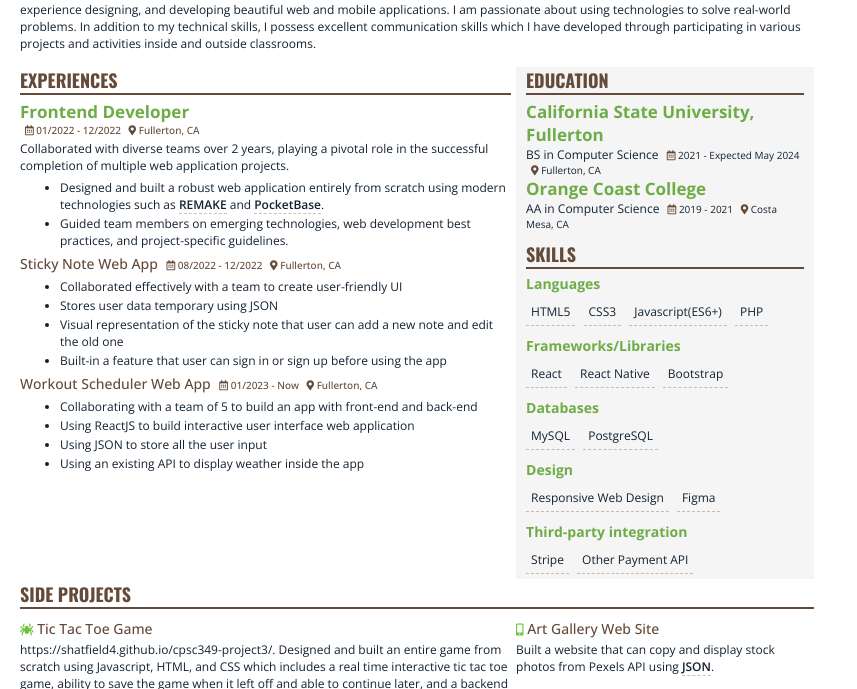
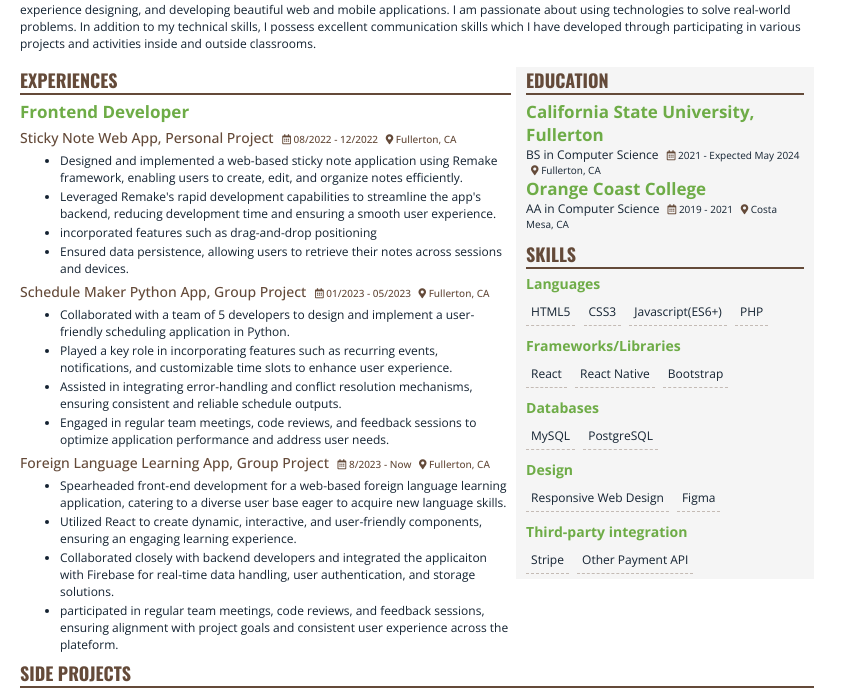
Before and after one commit to Chingsan53/resume, a website: page src/index.html in a window 1280 px wide. Shown: the part 107-796 px from the top of the page, without its empty margins (0-857 px from the left). Drawn offline with nearby package versions, Linux system fonts and the light colour scheme; files that its build step writes are made by us from their sources.

Commit message:
update resume's skillset and experience

```diff
--- a/src/index.html
+++ b/src/index.html
@@ -47,7 +47,7 @@
                         <div class="experience-location second-title">
                             Frontend Developer
                         </div>
-                        <div class="experience-title third-title">
+                        <!-- <div class="experience-title third-title">
 
                             <span class="metadata">
                                 <i class="far fa-calendar-alt"></i> 01/2022 - 12/2022
@@ -67,14 +67,15 @@
                             <li>Guided team members on emerging technologies, web development best practices, and
                                 project-specific guidelines.</li>
 
-                        </ul>
+                        </ul> -->
                     </div>
                     <div class="experience">
                         <div class="experience-location second-title">
 
                         </div>
+                        <!-- Sticky Note Web App -->
                         <div class="experience-title third-title">
-                            Sticky Note Web App
+                            Sticky Note Web App, Personal Project
                             <span class="metadata">
                                 <i class="far fa-calendar-alt"></i> 08/2022 - 12/2022
                                 <i class="fas fa-map-marker-alt pin"></i> <span>Fullerton, CA</span>
@@ -85,17 +86,17 @@
 
                         </div>
                         <ul class="more">
-                            <li> Collaborated effectively with a team to create user-friendly UI</li>
-                            <li> Stores user data temporary using JSON </li>
-                            <li> Visual representation of the sticky note that user can add a new note and edit the old
-                                one</li>
-                            <li> Built-in a feature that user can sign in or sign up before using the app</li>
+                            <li> Designed and implemented a web-based sticky note application using Remake framework, enabling users to create, edit, and organize notes efficiently.</li>
+                            <li> Leveraged Remake's rapid development capabilities to streamline the app's backend, reducing development time and ensuring a smooth user experience. </li>
+                            <li> incorporated features such as drag-and-drop positioning</li>
+                            <li> Ensured data persistence, allowing users to retrieve their notes across sessions and devices. </li>
                         </ul>
 
+                        <!-- Foreign Language Learning App -->
                         <div class="experience-title third-title">
-                            Workout Scheduler Web App
+                            Schedule Maker Python App, Group Project
                             <span class="metadata">
-                                <i class="far fa-calendar-alt"></i> 01/2023 - Now
+                                <i class="far fa-calendar-alt"></i> 01/2023 - 05/2023
                                 <i class="fas fa-map-marker-alt pin"></i> <span>Fullerton, CA</span>
                             </span>
                         </div>
@@ -104,11 +105,33 @@
 
                         </div>
                         <ul class="more">
-                            <li> Collaborating with a team of 5 to build an app with front-end and back-end</li>
-                            <li> Using ReactJS to build interactive user interface web application </li>
-                            <li> Using JSON to store all the user input</li>
-                            <li> Using an existing API to display weather inside the app</li>
+                            <li> Collaborated with a team of 5 developers to design and implement a user-friendly scheduling application in Python.</li>
+                            <li> Played a key role in incorporating features such as recurring events, notifications, and customizable time slots to enhance user experience. </li>
+                            <li> Assisted in integrating error-handling and conflict resolution mechanisms, ensuring consistent and reliable schedule outputs.</li>
+                            <li> Engaged in regular team meetings, code reviews, and feedback sessions to optimize application performance and address user needs. </li>
                         </ul>
+
+
+
+                        <!-- Foreign Language Learning App -->
+                        <div class="experience-title third-title">
+                            Foreign Language Learning App, Group Project
+                            <span class="metadata">
+                                <i class="far fa-calendar-alt"></i> 8/2023 - Now
+                                <i class="fas fa-map-marker-alt pin"></i> <span>Fullerton, CA</span>
+                            </span>
+                        </div>
+
+                        <div class="description">
+
+                        </div>
+                        <ul class="more">
+                            <li> Spearheaded front-end development for a web-based foreign language learning application, catering to a diverse user base eager to acquire new language skills.</li>
+                            <li> Utilized React to create dynamic, interactive, and user-friendly components, ensuring an engaging learning experience. </li>
+                            <li> Collaborated closely with backend developers and integrated the applicaiton with Firebase for real-time data handling, user authentication, and storage solutions.</li>
+                            <li> participated in regular team meetings, code reviews, and feedback sessions, ensuring alignment with project goals and consistent user experience across the plateform. </li>
+                        </ul>
+
                     </div>
 
 
@@ -135,6 +158,7 @@
 
                 </div>
                 <!--                    here-->
+
             </div>
             <div class="right-container">
                 <div class="education-container">
@@ -228,7 +252,8 @@
                             <i class="fas fa-spider green"></i> Tic Tac Toe Game
                         </div>
                         <div class="description">
-                            https://shatfield4.github.io/cpsc349-project3/. Designed and built an entire game from
+                            <a href="https://shatfield4.github.io/cpsc349-project3/.">https://shatfield4.github.io/cpsc349-project3/</a>
+                             Designed and built an entire game from
                             scratch using Javascript, HTML, and CSS which
                             includes a
                             real time interactive tic tac toe game, ability to save the game when it left off and able
@@ -249,7 +274,7 @@
                             information are based on the SQL data from MySQL. Built using
                             <span class="underline">PHP</span>, <span class="underline">MySQL</span>,
                             <span class="underline">HTML</span>, <span class="underline">CSS</span>,
-                            and other technologies
+                            and other web technologies
                         </div>
                     </div>
                     <!--Bringo caller -->
```
